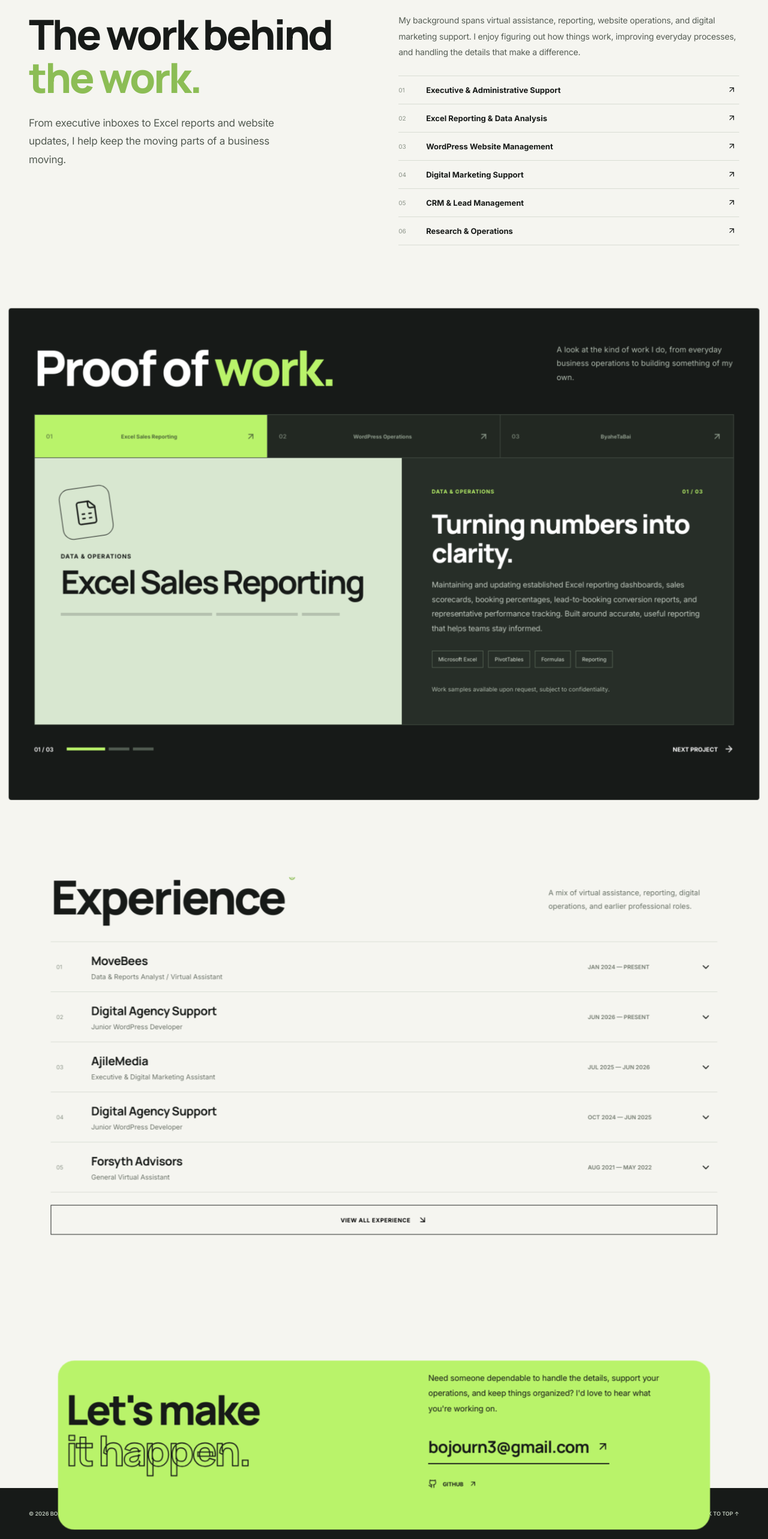
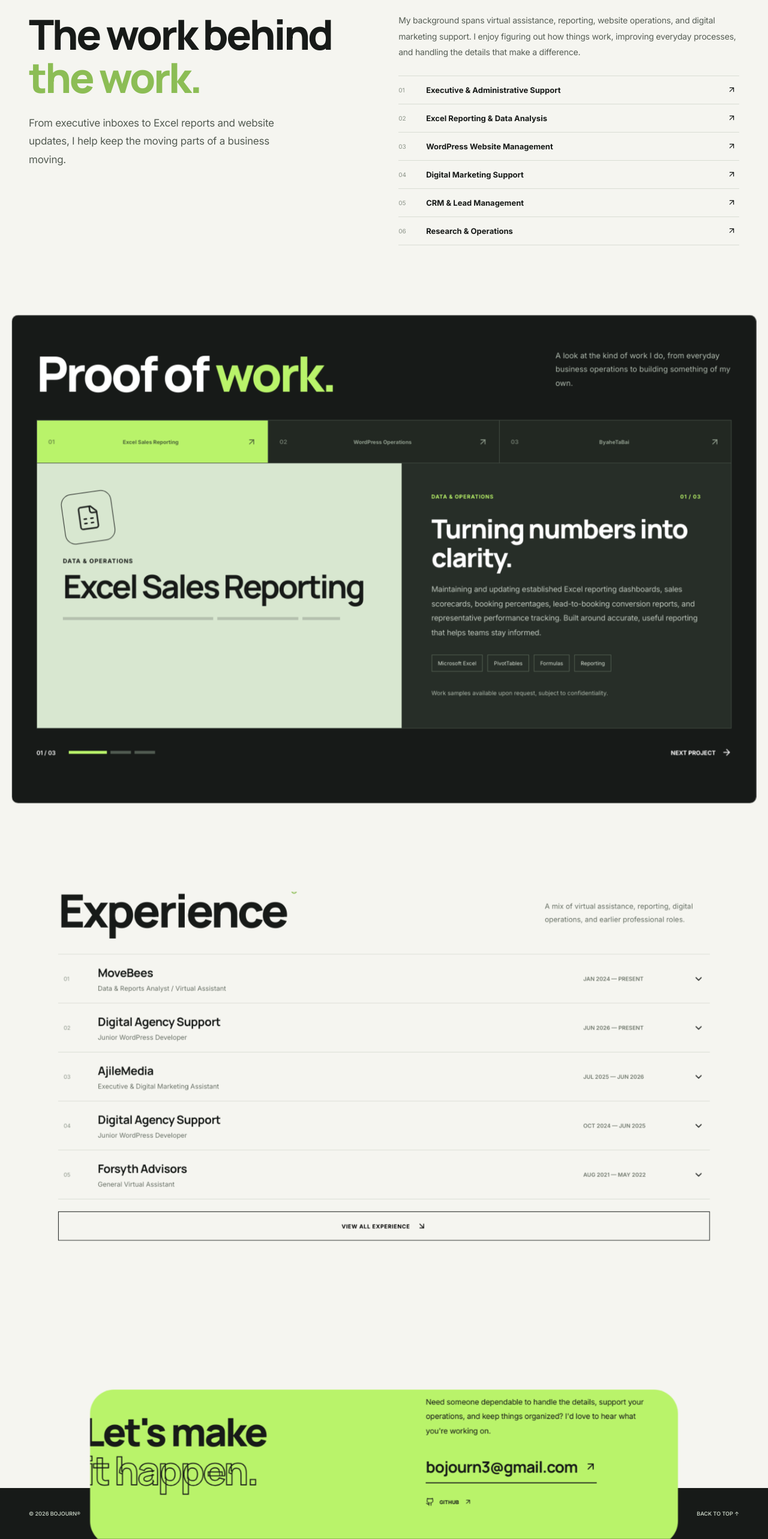
Before and after one commit to bojojojow/bojourn-portfolio, a Next.js app: page / in a window 1280 px wide. Shown: the part 716-3282 px from the top of the page at 60% size. Built offline with nearby package versions, Linux system fonts and the light colour scheme.

Commit message:
Update page.tsx

```diff
--- a/app/page.tsx
+++ b/app/page.tsx
@@ -157,30 +157,29 @@ export default function Home() {
   const experienceRef = useRef<HTMLElement>(null);
   const contactRef = useRef<HTMLElement>(null);
 
-  // Lightweight, reversible entrance motion. Normal document flow stays intact.
-  // Visible, reversible section reveals without sticky stacking.
-  const aboutScroll = useScroll({ target: aboutRef, offset: ["start 95%", "start 28%"] });
-  const workScroll = useScroll({ target: workRef, offset: ["start 95%", "start 28%"] });
-  const experienceScroll = useScroll({ target: experienceRef, offset: ["start 95%", "start 28%"] });
-  const contactScroll = useScroll({ target: contactRef, offset: ["start 95%", "start 28%"] });
-  const aboutY = useTransform(aboutScroll.scrollYProgress, [0, 1], [125, 0]);
-  const workY = useTransform(workScroll.scrollYProgress, [0, 1], [125, 0]);
-  const experienceY = useTransform(experienceScroll.scrollYProgress, [0, 1], [125, 0]);
-  const contactY = useTransform(contactScroll.scrollYProgress, [0, 1], [125, 0]);
-  const aboutScale = useTransform(aboutScroll.scrollYProgress, [0, 1], [0.88, 1]);
-  const workScale = useTransform(workScroll.scrollYProgress, [0, 1], [0.88, 1]);
-  const experienceScale = useTransform(experienceScroll.scrollYProgress, [0, 1], [0.88, 1]);
-  const contactScale = useTransform(contactScroll.scrollYProgress, [0, 1], [0.88, 1]);
-  const aboutClip = useTransform(aboutScroll.scrollYProgress, [0, 1], ["inset(18% 3% 0% 3% round 36px)", "inset(0% 0% 0% 0% round 0px)"]);
-  const workClip = useTransform(workScroll.scrollYProgress, [0, 1], ["inset(18% 3% 0% 3% round 36px)", "inset(0% 0% 0% 0% round 0px)"]);
-  const experienceClip = useTransform(experienceScroll.scrollYProgress, [0, 1], ["inset(18% 3% 0% 3% round 36px)", "inset(0% 0% 0% 0% round 0px)"]);
-  const contactClip = useTransform(contactScroll.scrollYProgress, [0, 1], ["inset(18% 3% 0% 3% round 36px)", "inset(0% 0% 0% 0% round 0px)"]);
+  // Cinematic scroll reveals in normal document flow (no pinned sections).
+  const aboutScroll = useScroll({ target: aboutRef, offset: ["start 98%", "start 24%"] });
+  const workScroll = useScroll({ target: workRef, offset: ["start 98%", "start 24%"] });
+  const experienceScroll = useScroll({ target: experienceRef, offset: ["start 98%", "start 24%"] });
+  const contactScroll = useScroll({ target: contactRef, offset: ["start 98%", "start 24%"] });
+  const aboutY = useTransform(aboutScroll.scrollYProgress, [0, 0.65, 1], [185, 55, 0]);
+  const workY = useTransform(workScroll.scrollYProgress, [0, 0.65, 1], [185, 55, 0]);
+  const experienceY = useTransform(experienceScroll.scrollYProgress, [0, 0.65, 1], [185, 55, 0]);
+  const contactY = useTransform(contactScroll.scrollYProgress, [0, 0.65, 1], [185, 55, 0]);
+  const aboutScale = useTransform(aboutScroll.scrollYProgress, [0, 0.65, 1], [0.81, 0.955, 1]);
+  const workScale = useTransform(workScroll.scrollYProgress, [0, 0.65, 1], [0.81, 0.955, 1]);
+  const experienceScale = useTransform(experienceScroll.scrollYProgress, [0, 0.65, 1], [0.81, 0.955, 1]);
+  const contactScale = useTransform(contactScroll.scrollYProgress, [0, 0.65, 1], [0.81, 0.955, 1]);
+  const aboutClip = useTransform(aboutScroll.scrollYProgress, [0, 0.65, 1], ["inset(22% 6% 0% 6% round 56px)", "inset(5% 1% 0% 1% round 22px)", "inset(0% 0% 0% 0% round 0px)"]);
+  const workClip = useTransform(workScroll.scrollYProgress, [0, 0.65, 1], ["inset(22% 6% 0% 6% round 56px)", "inset(5% 1% 0% 1% round 22px)", "inset(0% 0% 0% 0% round 0px)"]);
+  const experienceClip = useTransform(experienceScroll.scrollYProgress, [0, 0.65, 1], ["inset(22% 6% 0% 6% round 56px)", "inset(5% 1% 0% 1% round 22px)", "inset(0% 0% 0% 0% round 0px)"]);
+  const contactClip = useTransform(contactScroll.scrollYProgress, [0, 0.65, 1], ["inset(22% 6% 0% 6% round 56px)", "inset(5% 1% 0% 1% round 22px)", "inset(0% 0% 0% 0% round 0px)"]);
   const { scrollYProgress: heroProgress } = useScroll({ target: heroRef, offset: ["start start", "end start"] });
   const heroTextY = useTransform(heroProgress, [0, 1], [0, -115]);
   const heroTextOpacity = useTransform(heroProgress, [0, 0.9], [1, 0.25]);
   const heroPhotoY = useTransform(heroProgress, [0, 1], [0, -85]);
-  const heroPhotoScale = useTransform(heroProgress, [0, 1], [1, 1.17]);
-  const heroPhotoRotate = useTransform(heroProgress, [0, 1], [0, -5]);
+  const heroPhotoScale = useTransform(heroProgress, [0, 1], [1, 1.24]);
+  const heroPhotoRotate = useTransform(heroProgress, [0, 1], [0, -8]);
   const goToTop = (event: React.MouseEvent<HTMLAnchorElement>) => {
     event.preventDefault();
     window.history.replaceState(null, "", window.location.pathname + window.location.search);
```
